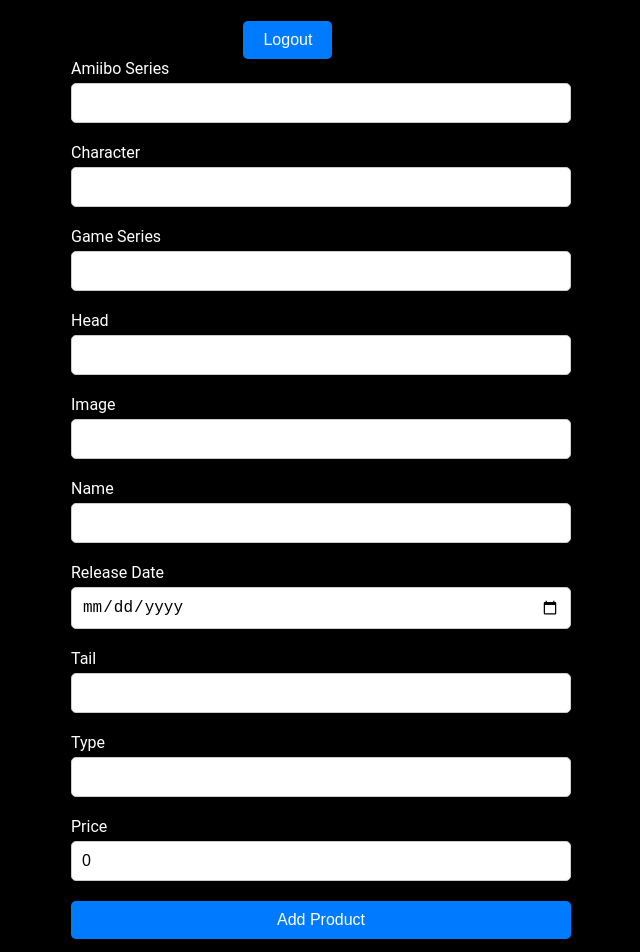
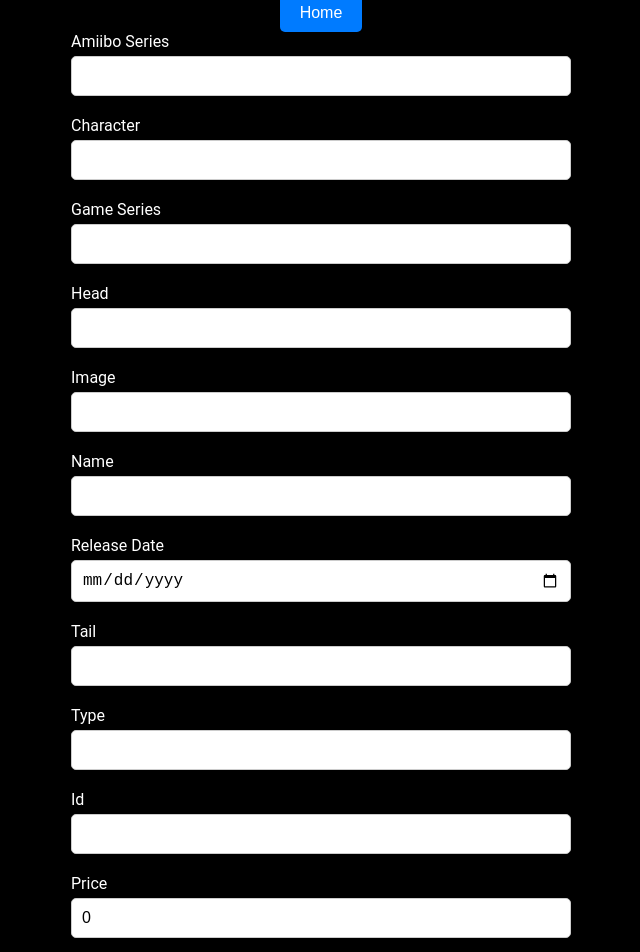
Before and after one commit to VictoriaCanclini/Ecommerce_digital_house, a React (Vite) app: page /dashboard in a window 1280 px wide. Shown: the top 952 px of the page, without its empty margins (319-959 px from the left). Built offline with nearby package versions, Linux system fonts and the light colour scheme; sample sign-in values are in the browser's storage.

Commit message:
ok navigate

```diff
--- a/src/components/ui/CardProduct/CardProduct.tsx
+++ b/src/components/ui/CardProduct/CardProduct.tsx
@@ -1,9 +1,10 @@
-import { FC } from "react";
+import { FC, useEffect } from "react";
 import styles from "./CardProduct.module.css";
 
 import { CartProduct, Product } from "../../../interface";
 import useCartContext from "../../../hooks/useCartContext";
 import { toast } from "sonner";
+import { useNavigate } from "react-router-dom";
 
 interface Props {
   product: Product;
@@ -11,6 +12,7 @@
 
 export const CardProduct: FC<Props> = ({ product }) => {
   const { dispatch } = useCartContext();
+  const navigate = useNavigate();
 
   const item: CartProduct = {
     id: product.id,
@@ -19,6 +21,11 @@
     price: product.price,
     quantity: 1,
   };
+
+  useEffect(() => {
+    const userLogin = localStorage.getItem("userLogin");
+    if (!userLogin) navigate("/login");
+  }, []);
 
   const addToCart = (item: CartProduct) => {
     dispatch({ type: "ADD_TO_CART", payload: item });
--- a/src/components/ui/Navbar/Navbar.tsx
+++ b/src/components/ui/Navbar/Navbar.tsx
@@ -24,6 +24,15 @@
     navigate("/");
   };
 
+  const handleLogout = () => {
+    localStorage.removeItem("userLogin");
+    navigate("/login");
+  };
+
+  const handleDashboard = () => {
+    navigate("/dashboard");
+  };
+
   return (
     <div className={styles.navbarContainer}>
       <div className={styles.navbarDetail} onClick={handleNavigateToHome}>
@@ -34,6 +43,8 @@
       </div>
       {location.pathname !== "/checkout" && (
         <>
+          <button onClick={handleDashboard}>Add Product</button>
+          <button onClick={handleLogout}>Logout</button>
           <div className={styles.navbarCartContainer}>
             <p className={styles.navbarTextAmount}>{cartItems.length}</p>
             <img src={Cart} alt="Cart" onClick={handleShowCartModal} />
--- a/src/interface/products.ts
+++ b/src/interface/products.ts
@@ -8,7 +8,7 @@
   release?: Release;
   tail: string;
   type: string;
-  id?: number;
+  id: string;
   price: number;
 }
 
@@ -20,7 +20,7 @@
 }
 
 export interface CartProduct {
-  id: number;
+  id: string;
   name: string;
   image: string;
   quantity: number;
--- a/src/pages/Dashboard/Dashboard.tsx
+++ b/src/pages/Dashboard/Dashboard.tsx
@@ -18,6 +18,7 @@
     releaseDate: "",
     tail: "",
     type: "",
+    id: "",
     price: 0,
   });
 
@@ -25,11 +26,6 @@
     const userLogin = localStorage.getItem("userLogin");
     if (!userLogin) navigate("/login");
   }, []);
-
-  const handleLogout = () => {
-    localStorage.removeItem("userLogin");
-    navigate("/login");
-  };
 
   const handleChange = (e: React.ChangeEvent<HTMLInputElement>) => {
     setProduct({
@@ -47,12 +43,14 @@
     mutation.mutate(product);
   };
 
+  const handleHome = () => {
+    navigate("/");
+  };
+
   return (
     <div className={styles.container}>
-      <div>
-        <h1>Dashboard</h1>
-        <button onClick={handleLogout}>Logout</button>
-      </div>
+      <h1 className={styles.container}>Add Product</h1>
+      <button onClick={handleHome}>Home</button>
       <form onSubmit={handleSubmit}>
         <div className={styles.formControlLogin}>
           <label htmlFor="amiiboSeries">Amiibo Series</label>
@@ -154,6 +152,17 @@
           />
         </div>
         <div className={styles.formControlLogin}>
+          <label htmlFor="id">Id</label>
+          <input
+            type="text"
+            name="id"
+            id="id"
+            value={product.id}
+            onChange={handleChange}
+            required
+          />
+        </div>
+        <div className={styles.formControlLogin}>
           <label htmlFor="price">Price</label>
           <input
             type="number"
--- a/src/pages/Login/Login.tsx
+++ b/src/pages/Login/Login.tsx
@@ -25,7 +25,7 @@
 
     localStorage.setItem("userLogin", JSON.stringify(userData.email));
 
-    navigate("/dashboard");
+    navigate("/");
   };
 
   return (
```
